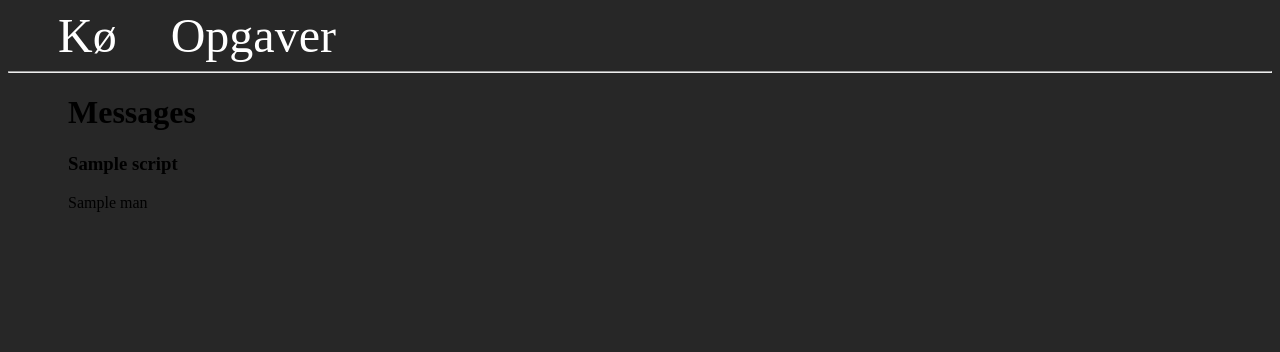
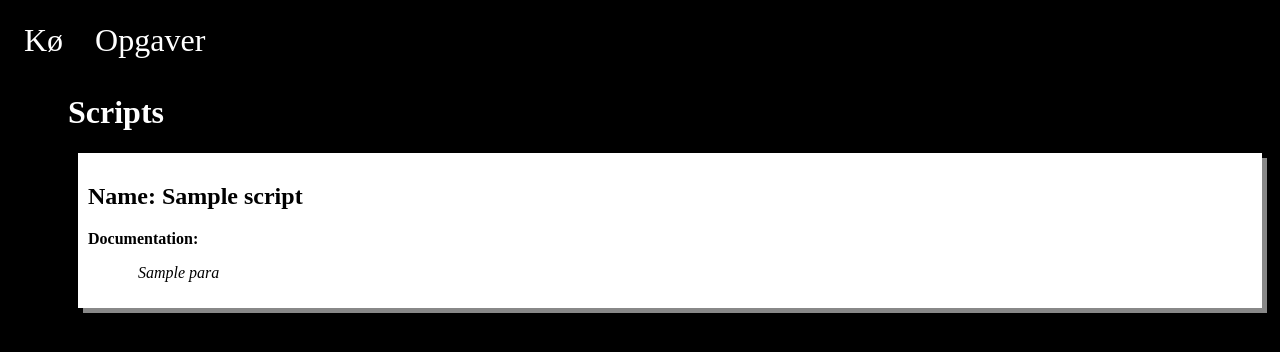
Before and after one commit to TRiBByX/queuer, a Flask app: template templates/tasks.html in a window 1280 px wide. Shown: the top 352 px of the page. Run offline with Flask 3, Linux system fonts and the light colour scheme; the template is opened without the code that fills it: most values are stand-ins (such as "Sample title", 1, 10 or a date in 2020).

Commit message:
Divided things up. Added som style.

```diff
--- a/main.py
+++ b/main.py
@@ -26,8 +26,12 @@ def queue():
 
 @app.route("/tasks")
 def tasks():
-    runner.get_scripts()
-    return render_template('tasks.html')
+    Scripts = runner.get_scripts()
+    scripts = []
+    for k, v in Scripts.items():
+        scripts.append({'scriptname': v.scriptname, 'docstring': v.docstring.split('\n')})
+    print(scripts)
+    return render_template('tasks.html', scripts=scripts)
 
 
 
--- /dev/null
+++ b/static/stylesheet.css
@@ -0,0 +1,63 @@
+body {
+    background-color: #000000;
+}
+.message {
+    padding: 10px;
+    margin: 10px;
+    background-color: #ffffff;
+    box-shadow: 5px 5px #888888;
+    border: #4d4d4d;
+    border-width: 1px;
+}
+.docstring {
+    text-indent: 50px;
+    font-style: italic;
+}
+.script {
+    padding: 10px;
+    margin: 10px;
+    background-color: #ffffff;
+    box-shadow: 5px 5px #888888;
+    border: #4d4d4d;
+    border-width: 1px;
+}
+nav a {
+    color: #ffffff;
+    font-size: 3em;
+    margin-left: 50px;
+    text-decoration: none;
+}
+.content {
+    margin-left: 60px;
+}
+.heading {
+    color: #ffffff;
+    font-size: xx-large;
+}
+
+ul {
+    list-style-type: none;
+    margin: 0;
+    padding: 0;
+    overflow: hidden;
+    background-color: #000000;
+    position: -webkit-sticky;
+    position: sticky;
+    top: 0;
+}
+
+li {
+    float: left;
+}
+
+li a {
+    display: block;
+    color: white;
+    text-align: center;
+    padding: 14px 16px;
+    text-decoration: none;
+}
+
+li a:hover:not(.active) {
+    background-color: #003ce2;
+}
--- a/templates/base.html
+++ b/templates/base.html
@@ -3,38 +3,13 @@
 <head>
     <meta charset="UTF-8">
     <title>{% block title %} {% endblock %} - FlaskApp</title>
-    <style>
-        body {
-            background-color: #272727;
-        }
-        .message {
-            padding: 10px;
-            margin: 10px;
-            background-color: #ffffff;
-            box-shadow: 5px 5px #888888;
-            border: #4d4d4d;
-            border-width: 1px;
-        }
-        nav a {
-            color: #ffffff;
-            font-size: 3em;
-            margin-left: 50px;
-            text-decoration: none;
-        }
-        .content {
-            margin-left: 60px;
-        }
-        .heading {
-            color: #ffffff;
-        }
-    </style>
+    <link rel="stylesheet" href="{{ url_for('static', filename='stylesheet.css')}}">
 </head>
 <body>
-    <nav>
-        <a href="{{ url_for('queue') }}">Kø</a>
-        <a href="{{ url_for('tasks') }}">Opgaver</a>
-    </nav>
-    <hr>
+    <ul>
+        <li><a href="{{ url_for('queue') }}"><div class="heading">Kø</div></a></li>
+        <li><a href="{{ url_for('tasks') }}"><div class="heading">Opgaver</div></a></li>
+    </ul>
     <div class="content">
         {% block content %} {% endblock %}
     </div>
--- a/templates/tasks.html
+++ b/templates/tasks.html
@@ -1,11 +1,14 @@
 {% extends 'base.html' %}
 
 {% block content %}
-    <h1>{% block title %} Messages {% endblock %}</h1>
-    {% for scrip in scripts %}
-        <div class='scriptbox'>
-            <h3>{{ script['name'] }}</h3>
-            <p>{{ script['man'] }}</p>
+    <h1 class="heading">{% block title %} Scripts {% endblock %}</h1>
+    {% for script in scripts %}
+        <div class='script'>
+            <h2>Name: {{ script['scriptname'] }}</h2>
+            <p><b>Documentation: </b></p>
+            {% for para in script['docstring'] %}
+            <p class="docstring">{{ para }}</p>
+            {% endfor %}
         </div>
     {% endfor %}
 {% endblock %}
```
Also changed, not shown: scripts/runner.py (+14 -2 lines), scripts/test.py (+11 -0 lines).
